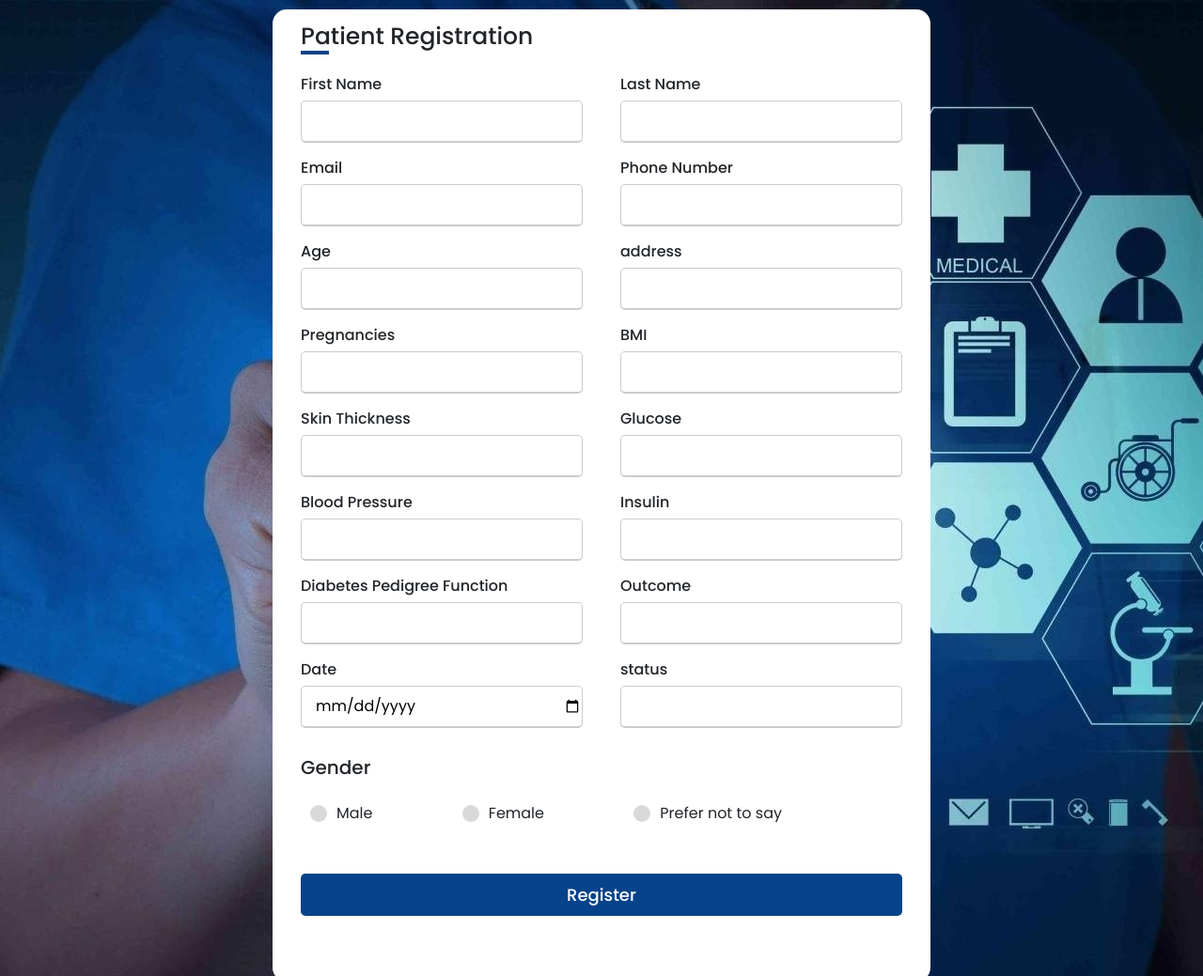
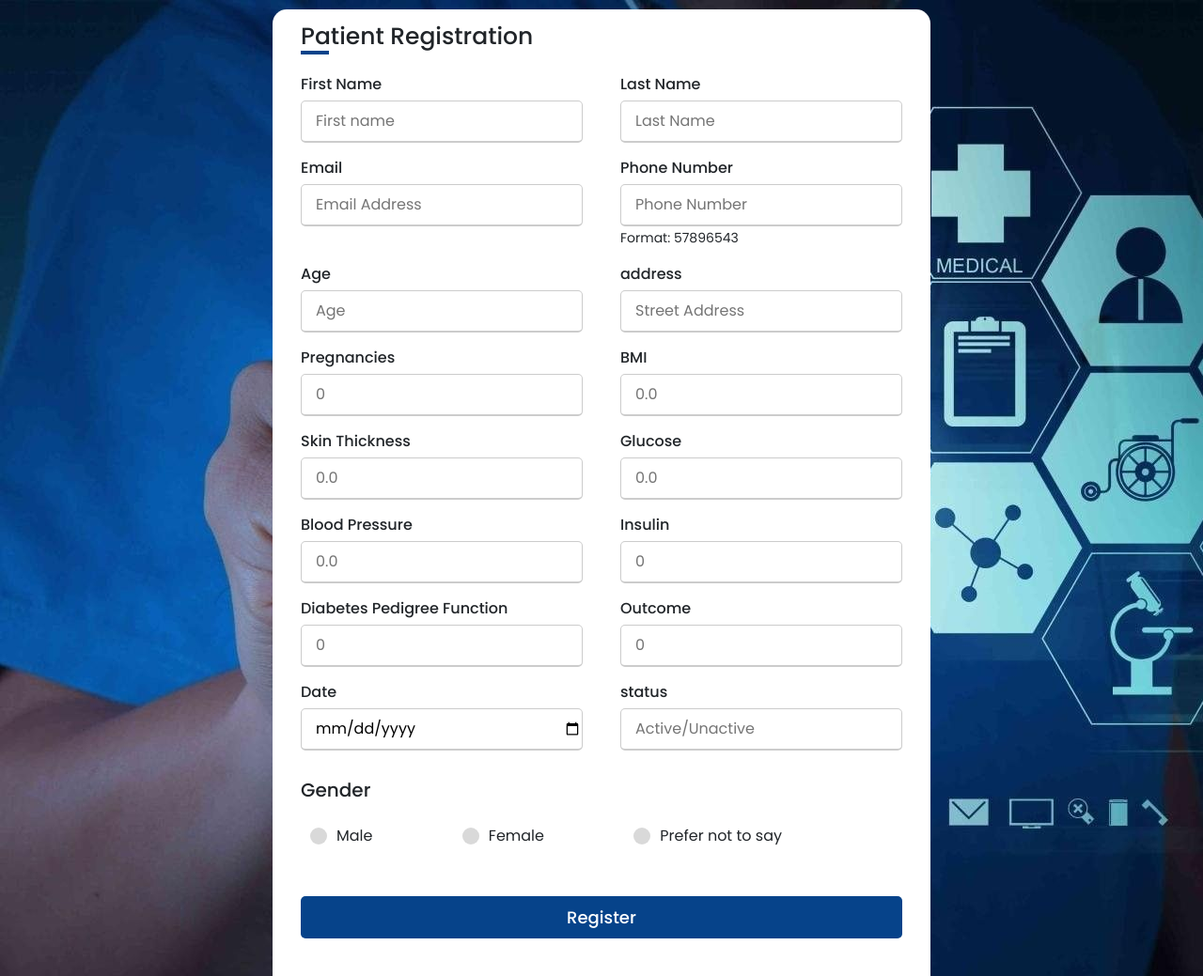
Before and after one commit to adrienmad/din-project, a PHP site: page /home.php in a window 1280 px wide. Shown: the top 1039 px of the page at 94% size. Run offline with PHP 8.4, Linux system fonts and the light colour scheme.

Commit message:
fixed insert into database and input validation

```diff
--- a/HealthCare/home.php
+++ b/HealthCare/home.php
@@ -262,59 +262,60 @@ form .gender__details .category {
     <div class="user__details">
       <div class="input__box">
         <span class="details">First Name</span>
-        <input type="text" placeholder="" name="patient_fname" required>
+        <input type="text" placeholder="First name" name="patient_fname" required>
       </div>
       <div class="input__box">
         <span class="details">Last Name</span>
-        <input type="text" placeholder="" name="patient_lname" required>
+        <input type="text" placeholder="Last Name" name="patient_lname" required>
       </div>
       <div class="input__box">
         <span class="details">Email</span>
-        <input type="email" placeholder="" name="patient_email" required>
+        <input type="email" placeholder="Email Address" name="patient_email" required>
       </div>
       <div class="input__box">
         <span class="details">Phone Number</span>
-        <input type="tel" placeholder="" name="patient_phone" required>
+        <input type="tel" pattern="[0-9]{8}" title="Must contain an 8 digit phone number" placeholder="Phone Number" name="patient_phone" required>
+        <small>Format: 57896543</small>
       </div>
       <div class="input__box">
         <span class="details">Age</span>
-        <input type="number" placeholder="" name="patient_age" required>
+        <input type="number" min="1" placeholder="Age" name="patient_age" required>
       </div>
       <div class="input__box">
         <span class="details">address</span>
-        <input type="text" placeholder="" name="patient_address" required>
+        <input type="text" placeholder="Street Address" name="patient_address" required>
       </div>
       <div class="input__box">
         <span class="details">Pregnancies</span>
-        <input type="text" placeholder="" name="pregnancies" required>
+        <input type="number" placeholder="0"  name="pregnancies" required>
       </div>
       <div class="input__box">
         <span class="details">BMI</span>
-        <input type="text" placeholder="" name="bmi" required>
+        <input type="number" placeholder="0.0" min="0"  step="0.01" pattern="^\d+(?:\.\d{1,2})?$" title="Can take whole number or decimal" name="bmi" required>
       </div>
       <div class="input__box">
         <span class="details">Skin Thickness</span>
-        <input type="text" placeholder="" name="skin_thickness" required>
+        <input type="number" placeholder="0.0" min="0"  step="0.01" pattern="^\d+(?:\.\d{1,2})?$" title="Can take whole number or decimal" name="skin_thickness" required>
       </div>
       <div class="input__box">
         <span class="details">Glucose</span>
-        <input type="text" placeholder="" name="glucose" required>
+        <input type="number" placeholder="0.0" min="0"  step="0.01" pattern="^\d+(?:\.\d{1,2})?$" title="Can take whole number or decimal" name="glucose" required>
       </div>
       <div class="input__box">
         <span class="details">Blood Pressure</span>
-        <input type="text" placeholder="" name="blood_pressure" required>
+        <input type="number" placeholder="0.0" min="0"  step="0.01" pattern="^\d+(?:\.\d{1,2})?$" title="Can take whole number or decimal" name="blood_pressure" required>
       </div>
       <div class="input__box">
         <span class="details">Insulin</span>
-        <input type="text" placeholder="" name="insuline" required>
+        <input type="number" placeholder="0" placeholder="" name="insuline" required>
       </div>
       <div class="input__box">
         <span class="details">Diabetes Pedigree Function</span>
-        <input type="text" placeholder="" name="diabeties_pedigree_function" required>
+        <input type="number" min="0"  step="0.01" pattern="^\d+(?:\.\d{1,2})?$" placeholder="0" title="Can take whole number or decimal" name="diabeties_pedigree_function" required>
       </div>
       <div class="input__box">
         <span class="details">Outcome</span>
-        <input type="text" placeholder="" name="outcome" required>
+        <input type="number" placeholder="0" name="outcome" required>
       </div>
       <div class="input__box">
         <span class="details">Date</span>
@@ -322,13 +323,13 @@ form .gender__details .category {
       </div>
       <div class="input__box">
         <span class="details">status</span>
-        <input type="text" placeholder="" name="status" required>
+        <input type="text" placeholder="Active/Unactive" name="status" required>
       </div>
     </div>
     <div class="gender__details">
-      <input type="radio" name="patient_gender" id="dot-1">
-      <input type="radio" name="patient_gender" id="dot-2">
-      <input type="radio" name="patient_gender" id="dot-3">
+      <input type="radio" name="patient_gender" value="Male" id="dot-1">
+      <input type="radio" name="patient_gender" value="Female" id="dot-2">
+      <input type="radio" name="patient_gender" value="Prefer not to say" id="dot-3">
       <span class="gender__title">Gender</span>
       <div class="category">
         <label for="dot-1">
```
Also changed, not shown: HealthCare/Register.php (+11 -11 lines), HealthCare/admin-login.php (+18 -16 lines).
